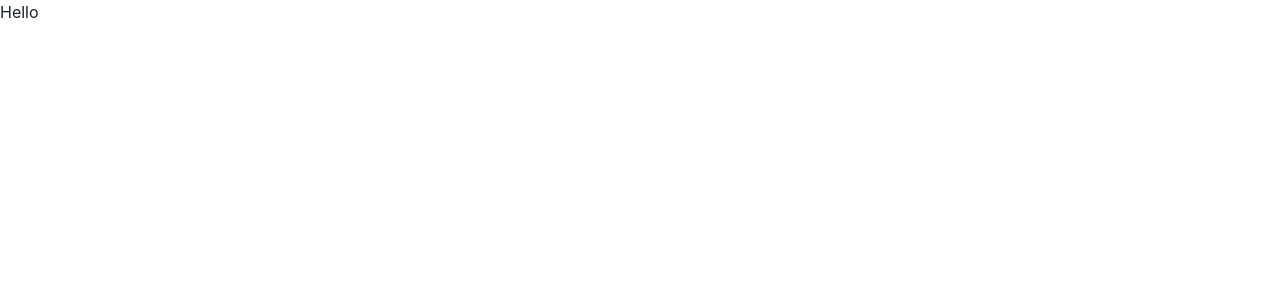
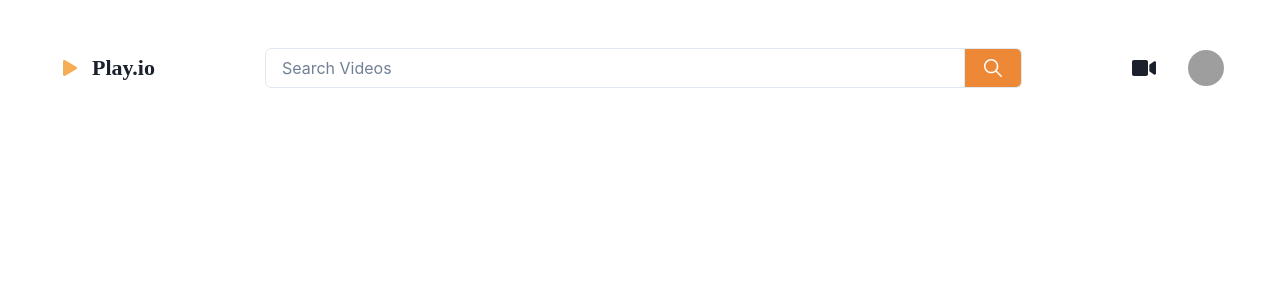
Before and after one commit to akshatsabavat/videoApp, a React (Vite) app in the folder video-App/: page / in a window 1280 px wide. Shown: the top 300 px of the page. Built offline with nearby package versions, Linux system fonts and the light colour scheme; grey boxes are pictures that could not be loaded.

Commit message:
Navbar component added

```diff
--- /dev/null
+++ b/video-App/src/App.css
@@ -0,0 +1,4 @@
+.App {
+  background: #082032;
+  height: 100vh;
+}
--- a/video-App/src/App.jsx
+++ b/video-App/src/App.jsx
@@ -1,5 +1,14 @@
+import { Container } from "@chakra-ui/react";
+import Navbar from "./components/Navbar";
+// import "./App.css";
 const App = () => {
-  return <div>Hello</div>;
+  return (
+    <div className="App">
+      <Container paddingTop="3rem" maxW="1200px">
+        <Navbar />
+      </Container>
+    </div>
+  );
 };
 
 export default App;
--- /dev/null
+++ b/video-App/src/components/Navbar.jsx
@@ -0,0 +1,41 @@
+import {
+  Heading,
+  Flex,
+  Text,
+  Icon,
+  Input,
+  InputGroup,
+  InputRightAddon,
+  Avatar,
+  Box,
+} from "@chakra-ui/react";
+
+import { BsPlayFill } from "react-icons/bs";
+import { FaVideo } from "react-icons/fa";
+
+import SearchBar from "./SearchBar";
+
+const Navbar = () => {
+  return (
+    <Flex alignItems="center" justifyContent="space-between">
+      <Heading fontFamily="poppins">
+        <Flex alignItems="center" gap={2}>
+          <Icon as={BsPlayFill} boxSize={7} color="orange.300" />
+          <Text fontSize="22px">Play.io</Text>
+        </Flex>
+      </Heading>
+
+      <SearchBar />
+      <Flex alignItems="center" gap={8}>
+        <Icon as={FaVideo} boxSize={6} />
+        <Avatar
+          boxSize={9}
+          name="Dan Abrahmov"
+          src="https://bit.ly/dan-abramov"
+        />
+      </Flex>
+    </Flex>
+  );
+};
+
+export default Navbar;
--- /dev/null
+++ b/video-App/src/components/SearchBar.jsx
@@ -0,0 +1,15 @@
+import { Icon, Input, InputGroup, InputRightAddon } from "@chakra-ui/react";
+import { IoIosSearch } from "react-icons/io";
+
+const SearchBar = () => {
+  return (
+    <InputGroup justifyContent="center">
+      <Input maxW="700px" placeholder="Search Videos" />
+      <InputRightAddon bg="orange.400">
+        <Icon as={IoIosSearch} boxSize={6} color="white" />
+      </InputRightAddon>
+    </InputGroup>
+  );
+};
+
+export default SearchBar;
```
